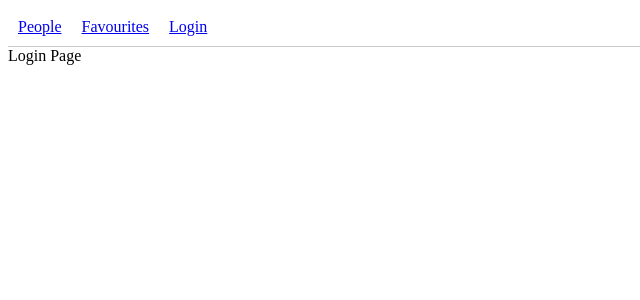
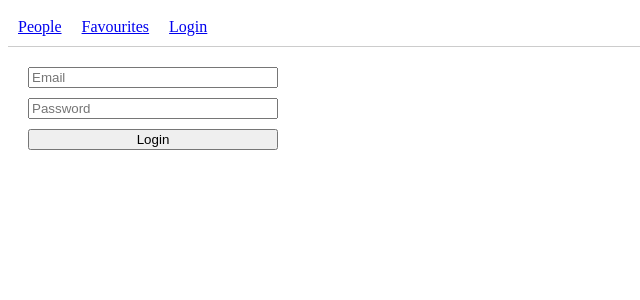
Before and after one commit to cristian25cyz/interview, a React (Vite) app: page /login in a window 1280 px wide. Shown: the top 300 px of the page, without its empty margins (0-640 px from the left). Built offline with nearby package versions, Linux system fonts and the light colour scheme.

Commit message:
feature(auth): add basic LoginForm UI and integrate into LoginPage

```diff
--- /dev/null
+++ b/src/features/auth/components/LoginForm.tsx
@@ -0,0 +1,31 @@
+import { useState } from "react";
+
+export function LoginForm() {
+    const [email, setEmail] = useState("");
+    const [password, setPassword] = useState("");
+
+    return(
+        <form style={{
+            display: "flex",
+            flexDirection: "column",
+            gap: "10px",
+            width: "250px",
+        }}>
+            <input
+                type="email"
+                placeholder="Email"
+                value={email}
+                onChange={(e) => setEmail(e.target.value)}
+            />
+
+            <input
+            type="password"
+            placeholder="Password"
+            value={password}
+            onChange={(e) => setPassword(e.target.value)}
+            />
+
+            <button type="submit">Login</button>
+        </form>
+    )
+}
--- a/src/features/auth/pages/LoginPage.tsx
+++ b/src/features/auth/pages/LoginPage.tsx
@@ -1,3 +1,10 @@
+import { LoginForm } from "../components/LoginForm"
+
+
 export default function LoginPage() {
-    return <div>Login Page</div>
+    return (
+        <div style={{ padding: "20px" }}>
+            <LoginForm/>
+        </div>
+    );
 }
```
